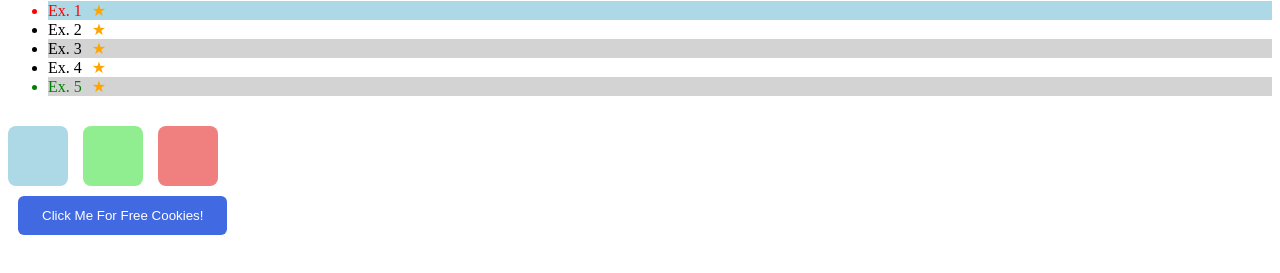
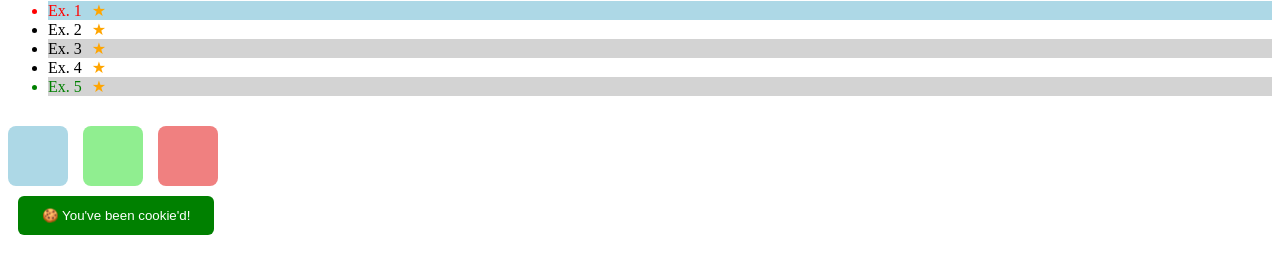
Before and after one commit to haakon26pg-sketch/js-advanced-pseudo-elements-task, a plain HTML site: page index.html in a window 1280 px wide. Both pictures are taken after a click on the button "Click Me For Free Cookies!". Shown: the part 79-352 px from the top of the page. Drawn offline with Linux system fonts and the light colour scheme.

Commit message:
added JS functionality. clicking button gives you a cookie.

```diff
--- a/index.html
+++ b/index.html
@@ -4,6 +4,7 @@
     <meta charset="UTF-8">
     <meta name="viewport" content="width=device-width, initial-scale=1.0">
     <link rel="stylesheet" href="style.css">
+    <script src="script.js" defer></script>
     <title>Learn Pseudo Elements</title>
 
     <body>
--- a/script.js
+++ b/script.js
@@ -0,0 +1,6 @@
+const cookieButton = document.querySelector("#action-button");
+
+cookieButton.addEventListener("click", () => {
+    cookieButton.textContent = "🍪 You've been cookie'd!";
+    cookieButton.style.backgroundColor = "green";
+});
--- a/style.css
+++ b/style.css
@@ -26,6 +26,7 @@
     height: 25px;
     display:inline-block;
     margin-right: 10px;
+    text-align: center;
 }
 
 .content-section {
```
